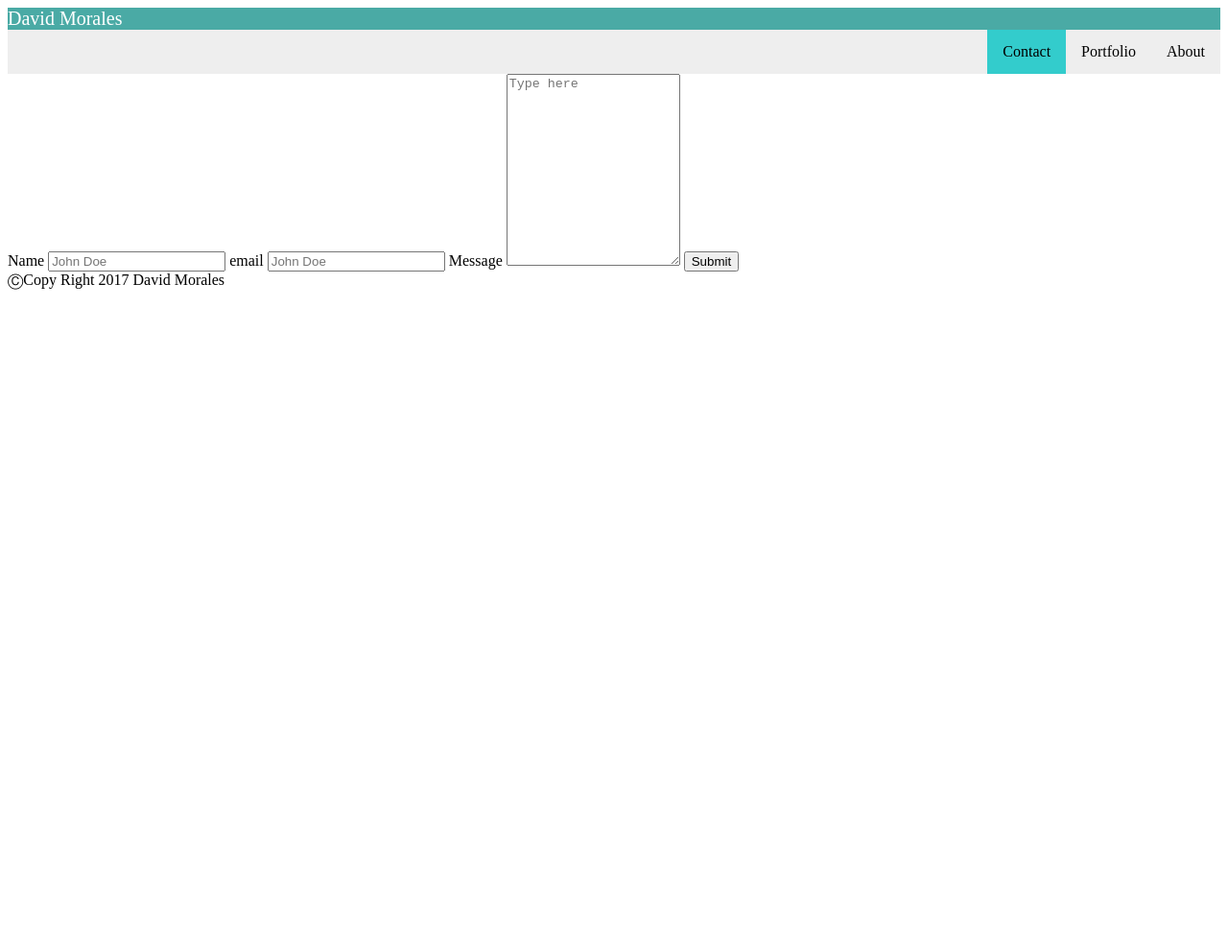
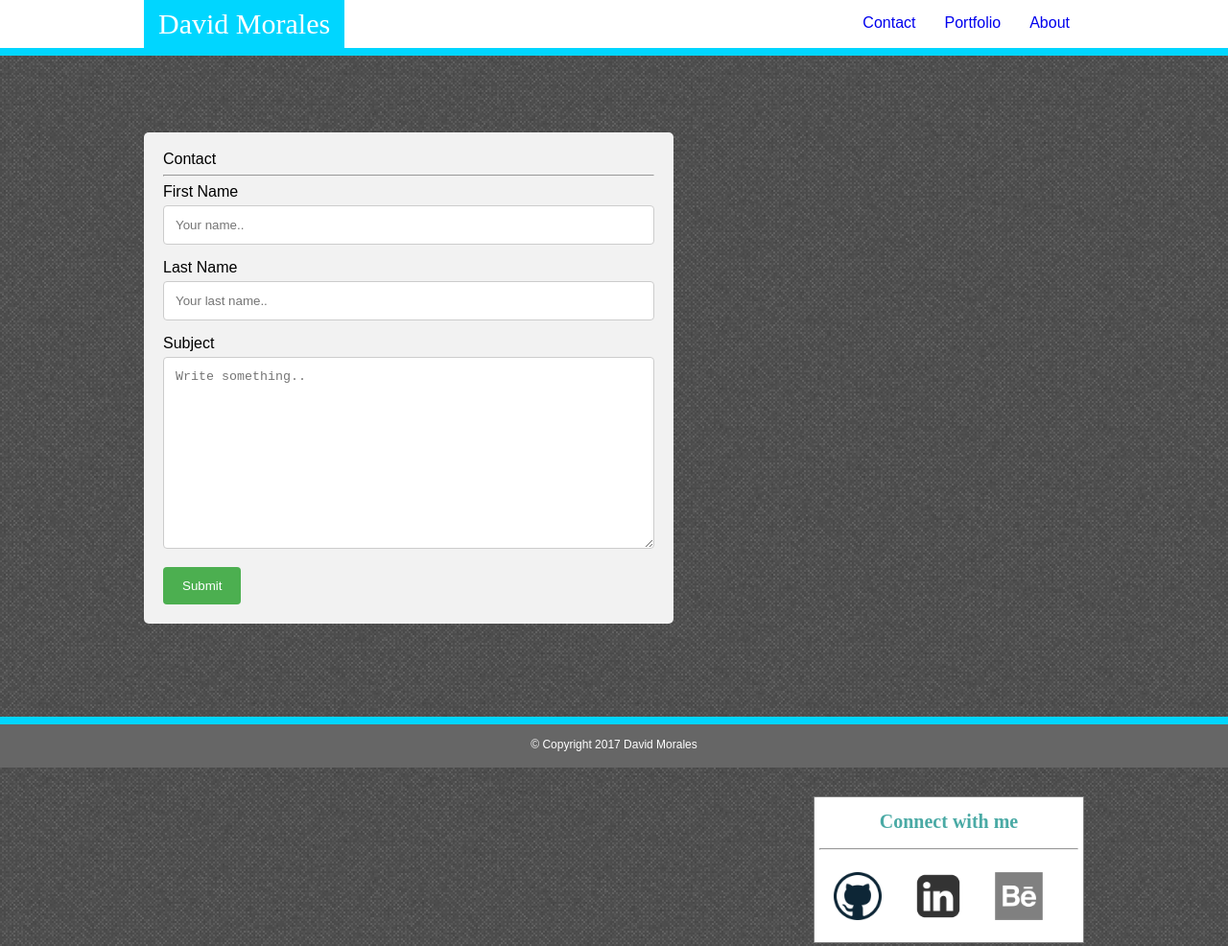
Before and after one commit to Citizen32/Basic-Portfolio, a plain HTML site: page contact.html in a window 1280 px wide. Shown: the top 986 px of the page at 96% size. Before the commit the page ends 800 px from the top, so only its background shows below. Drawn offline with Linux system fonts and the light colour scheme; files whose address does not match are found by name.

Commit message:
After accidentally deleting my original portfolio and not saving the changes often, I was able to rebuild my site to a decent state. Basically, I worked on everything over the weekend.

```diff
--- a/Assets/CSS/style.css
+++ b/Assets/CSS/style.css
@@ -1,58 +1,195 @@
-* {
-  box-sizing: border-box;
-  text-align: left;
+
+
+
+body{
+	background:url('../images/background.png');
+}
+
+/*
+.container{
+	width: 960px;
+}*/
+.header {
+	background-color: white;
+	height: 50px;
+	border-bottom: 8px solid #00d6ff;
+}
+
+.name{
+	float: left;
+	margin-left: 150px;
+	padding: 10px 15px 10px 15px;
+	font-size: 30px;
+	color: #ffffff;
+	background-color: #00d6ff;
+}
+
+.menu{
+	float: right;
+	margin-right: 150px;
+	background-color: white;
+}
+
+li{
+	/*margin-top: 20px;*/
+	font-family: 'Arial', 'Helvetica Neue', Helvetica, sans-serif;
+	float: right;
+	padding: 16px 15px 16px 15px;
+	background-color: white;
+}
+
+li:hover {
+	background-color: #f7f7f7;
+	font-color: white;
+}
+
+#bio-image {
+	margin: 10px;
+}
+
+
+.About{
+	margin: 80px 50px 80px 150px;
+	background-color: white;
+	padding: 10px;
+	border: 1px solid grey;
+	width: 550px;
+	float: left;
+	font-family: 'Arial', 'Helvetica Neue', Helvetica, sans-serif;
+}
+
+/*
+.about form{
+	width: 100%;
+	padding:10px;
+}
+
+.about img{
+	padding: 20px;
+	float: left;
+
+
+.about h1{
+	font-size: 30px;
+	font-family: 'Georgia', Times, Times New Roman, serif;
+	color: #4AAAA5;
+	padding: 10px;
+	border-bottom: 2px solid #666666;
+	font-weight: bold;
+
+}*/
+
+#main-bio {
+	padding:20px;
+}
+
+h2{
+	text-align: center;
+	font-size: 20px;
+	color: #4AAAA5;
+	font-weight: bolder;
+	padding:10px;
+}
+
+
+/* -----Connect With Me section -----*/
+#contact-info {
+	background-color: white;
+	padding: 5px;
+	width: 270px;
+	margin: 80px 150px 20px 20px;
+	border: 1px solid grey;
+	float: right;
+}
+
+#contact-info img{
+	padding: 15px;
+}
+
+
+/* This footer affects index, portfolio, and contact pages */
+footer{
+	position: absolute;
+	bottom: 0px;
+	height: 30px;
+	width: 100%;
+	padding-top: 15px;
+	border-top: 8px solid #00d6ff;
+	background-color: #666666;
+	font-family: Arial, Helvetica, Helvetica Neue, sans-serif;
+	color: white;
+	text-align: center;
+	font-size: 12px
 }
 
 
 
-header {
-	background-color: #4aaaa5;
-	color: white;
-	font-size: 20px;
+
+/* -----This section belongs to PORTFOLIO.HTML----- */
+.PortPic{
+	width:200px;
+	height:150px;
+	display:inline-block;
+	margin:4px;
+	position: relative;
+	padding:20px;
 }
 
-/*Control size and maintain proportion*/
-#your-img {
-    height: auto;
-    width: auto;
-    max-width: 300px;
-    max-height: 300px;
-    float: left;
-    margin: 10px 20px 10px 0px;
-}
-/*list-style-type: none; - Removes the bullets. A navigation bar does not need list markers
-Set margin: 0; and padding: 0; to remove browser default settings*/
-ul {
-	list-style-type: none;
-	margin: 0;
-	padding: 0;
-	overflow: hidden;
-	background-color: #eee;
+.PortPic img{
+	width:100%;
+	height:100%;
 }
 
-li{
-	float: right;
+.PortPic :not(img){
+	position: absolute;
+	top:70%;
+	z-index: 1;
+	color:white;
+	background-color: #4AAAA5;
+	text-align: center;
+	width: 75%;
+	margin-left: 20px;
+	font-family: 'Georgia', Times, Times New Roman, serif;
 }
 
-/*This is the Contact, Portfolio, and About bar*/
-li a{
-	display: block;
-	color: #000;
-	text-align: center;
-	padding: 14px 16px;
-	text-decoration: none;
+
+
+
+/* -----This section belongs to CONTACT.HTML----- */
+
+/* Style inputs with type="text", select elements and textareas */
+input[type=text], select, textarea {
+    width: 100%; /* Full width */
+    padding: 12px; /* Some padding */
+    border: 1px solid #ccc; /* Gray border */
+    border-radius: 4px; /* Rounded borders */
+    box-sizing: border-box; /* Make sure that padding and width stays in place */
+    margin-top: 6px; /* Add a top margin */
+    margin-bottom: 16px; /* Bottom margin */
+    resize: vertical /* Allow the user to vertically resize the textarea (not horizontally) */
 }
 
-/* Change the link color to #fff (white) on hover */
-li a:hover {
-    background-color: #fff;
+/* Style the submit button with a specific background color etc */
+input[type=submit] {
+    background-color: #4CAF50;
+    color: white;
+    padding: 12px 20px;
+    border: none;
+    border-radius: 4px;
+    cursor: pointer;
 }
 
-/*Add an "active" class to the current link to let the user know which page he/she is on*/
-.active {
-    background-color: #3cc;
+/* When moving the mouse over the submit button, add a darker green color */
+input[type=submit]:hover {
+    background-color: #45a049;
 }
 
-footer {
-	float: bottom;
+/* Add a background color and some padding around the form */
+.container {
+	font-family: Arial, Helvetica, Helvetica Neue, sans-serif;
+	margin: 80px 50px 100px 150px;
+	width: 40%;
+    border-radius: 5px;
+    background-color: #f2f2f2;
+    padding: 20px;
 }
--- a/contact.html
+++ b/contact.html
@@ -1,53 +1,64 @@
 <!DOCTYPE html>
+
 <html lang="en">
 
-
 <head>
-	<meta charset="utf-8">
 	<title>David's Portfolio</title>
-	<link rel="stylesheet" type="text/css" href="C:\Users\David\Homework\Basic-Portfolio\Assets\CSS\style.css">
+  	<link rel="stylesheet" type="text/css" href="assets/css/reset.css">
+  	<link rel="stylesheet" type="text/css" href="assets/css/style.css">
 </head>
 
 
 <body>
-	<header>
-		David Morales
+
+	<header class="header">
+		<div class="name">
+			<h1>David Morales</h1>
+		</div>
+
+		<nav class="menu">
+				<ul>
+					<li><a href="index.html" style="text-decoration: none"> About</a></li>
+					<li><a href="portfolio.html" style="text-decoration: none">Portfolio</a></li>
+					<li><a href="contact.html" style="text-decoration: none">Contact</a></li>
+				</ul>
+		</nav>
 	</header>
 
 
-		<ul>
-			<li><a href="C:/Users/David/Homework/Basic-Portfolio/index.html">About</a></li>
+	<div class="container">
+		<h1>Contact</h1>
+		<hr>
+  		<form action="/action_page.php">
 
-			<li><a href="C:/Users/David/Homework/Basic-Portfolio/portfolio.html">Portfolio</a></li>
+   			<label for="fname">First Name</label>
+    		<input type="text" id="fname" name="firstname" placeholder="Your name..">
 
-			<li><a class="active" href="C:/Users/David/Homework/Basic-Portfolio/contact.html">Contact</a></li>
-		</ul>
+    		<label for="lname">Last Name</label>
+    		<input type="text" id="lname" name="lastname" placeholder="Your last name..">
 
-<!--This is a Contact Form-->
-		<div class="container">
-			<form action="/action_page.php">
+    		<label for="subject">Subject</label>
+    		<textarea id="subject" name="subject" placeholder="Write something.." style="height:200px"></textarea>
 
-				<label for="fname">Name</label>
-					<input type="text" id="fname" name="fullname" placeholder="John Doe">
+    		<input type="submit" value="Submit">
+	  	</form>
+	</div>
 
-				<label for="email">email</label>
-					<input type="text" id="email" name="mail" placeholder="John Doe">
-				<label for="message">Message</label>
-					<textarea id="message" name="message" placeholder="Type here" style="height: 200px"></textarea>
-				<input type="Submit" value="Submit">
 
-			</form>
-		</div>
+				<section id="contact-info">
+					<h2>Connect with me</h2>
+					<hr>
+
+						<a href="https://github.com/Citizen32"><img border="0" alt="Github" src="assets/images/github.png" width="50" height="50"></a>
+						<a href="https://www.linkedin.com/in/david-morales-0a9966119/"><img border="0" alt="Linkedin" src="assets/images/linkedin.png" width="50" height="50"></a>
+						<a href="https://www.behance.net/morgarcrea660f"><img border="0" alt="Behance" src="assets/images/behance.png" width="50" height="50"></a>
+				</section>
 
 
 
-
-	<footer>
-		&#x24B8;Copy Right 2017 David Morales
-	</footer>
-
-
-
+<footer>
+	<p> &copy Copyright 2017 David Morales<p>
+</footer>
 
 
 </body>
```
Also changed, not shown: index.html (+41 -21 lines), portfolio.html (+27 -14 lines), Assets/Images/Profile Picture.jpg (deleted), Assets/Images/Profpic.jpg (added), Assets/Images/background.png (added), Assets/Images/behance.png (renamed from Assets/Images/behance Logo.png), Assets/Images/github.png (renamed from Assets/Images/github Logo.png), Assets/Images/linkedin.png (renamed from Assets/Images/linkedin Logo.png).
